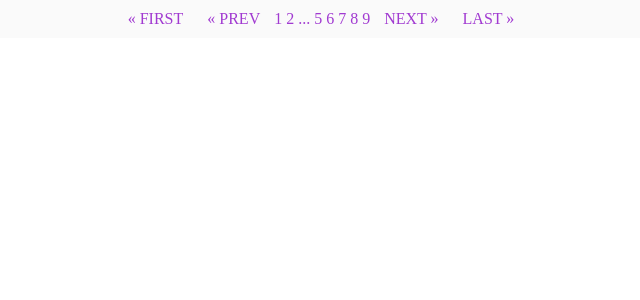
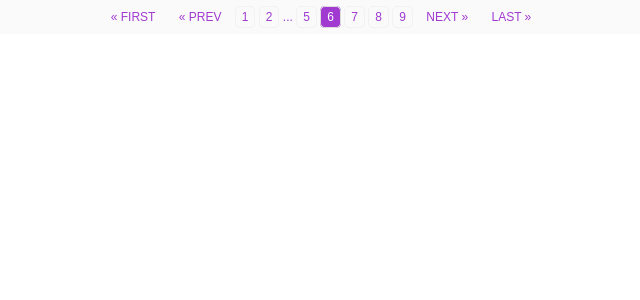
Before and after one commit to vetero4eg/vetero4eg.github.com, a PHP site: page /task4.html in a window 1280 px wide. Shown: the top 300 px of the page, without its empty margins (319-959 px from the left). Run offline with PHP 8.4, Linux system fonts and the light colour scheme.

Commit message:
end 4 lesson

```diff
--- a/html-css/lesson4/css/style4.css
+++ b/html-css/lesson4/css/style4.css
@@ -13,6 +13,8 @@ nav {
 	margin: 0 auto;
 	padding: 10px;
 	text-align: center;
+	font-size: 12px;
+	font-family: sans-serif;
 	text-transform: uppercase;
 }
 
@@ -24,3 +26,18 @@ a {
 .pag {
 	padding: 0 10px;
 }
+
+.pag:hover {
+	color: #aad;
+}
+.num {
+	padding: 3px 6px;
+	border: 1px solid #f2f2f2;
+	border-radius: 5px;
+}
+
+.num.active, .num:hover {
+	background-color: #a13ad1;
+	color: #fff;
+	border: 1px solid #ddd;
+}
--- a/html-css/lesson4/task4.html
+++ b/html-css/lesson4/task4.html
@@ -11,14 +11,14 @@
 			<nav>
 				<a href="#"	class="pag">« First</a>
 				<a href="#"	class="pag">« Prev</a>
-				<a href="#">1</a>
-				<a href="#">2</a>
+				<a href="#" class="num">1</a>
+				<a href="#" class="num">2</a>
 				<a href="#">...</a>
-				<a href="#">5</a>
-				<a href="#" class="active">6</a>
-				<a href="#">7</a>
-				<a href="#">8</a>
-				<a href="#">9</a>
+				<a href="#" class="num">5</a>
+				<a href="#" class="active num">6</a>
+				<a href="#" class="num">7</a>
+				<a href="#" class="num">8</a>
+				<a href="#" class="num">9</a>
 				<a href="#"	class="pag">Next »</a>
 				<a href="#"	class="pag">Last »</a>
 			</nav>
```
